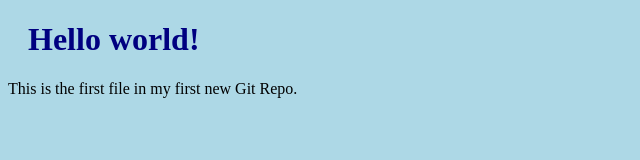
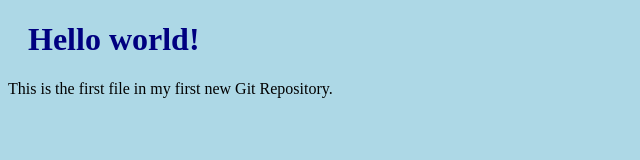
Before and after one commit to sacheenk/hello-world, a plain HTML site: page index.html in a window 1280 px wide. Shown: the full height of the page, 0-640 px from the left. Drawn offline with Linux system fonts and the light colour scheme.

Commit message:
index.html updated with Repository word

```diff
--- a/index.html
+++ b/index.html
@@ -7,7 +7,7 @@
 <body>
 
 <h1>Hello world!</h1>
-<p>This is the first file in my first new Git Repo.</p>
+<p>This is the first file in my first new Git Repository.</p>
 
 </body>
 </html>
```
